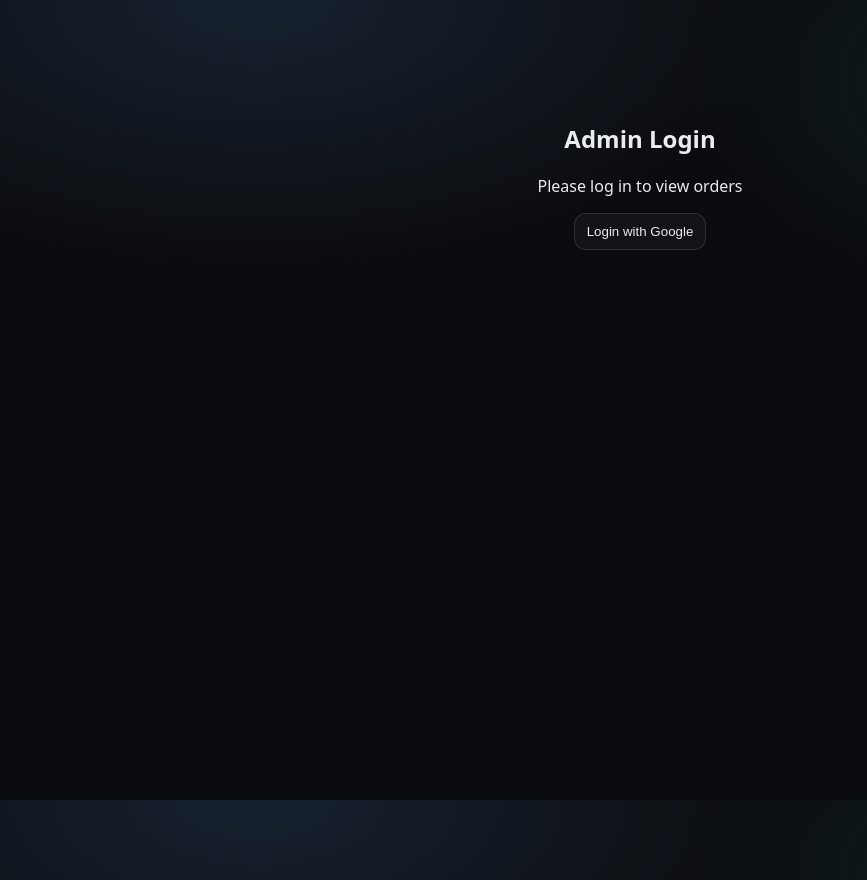
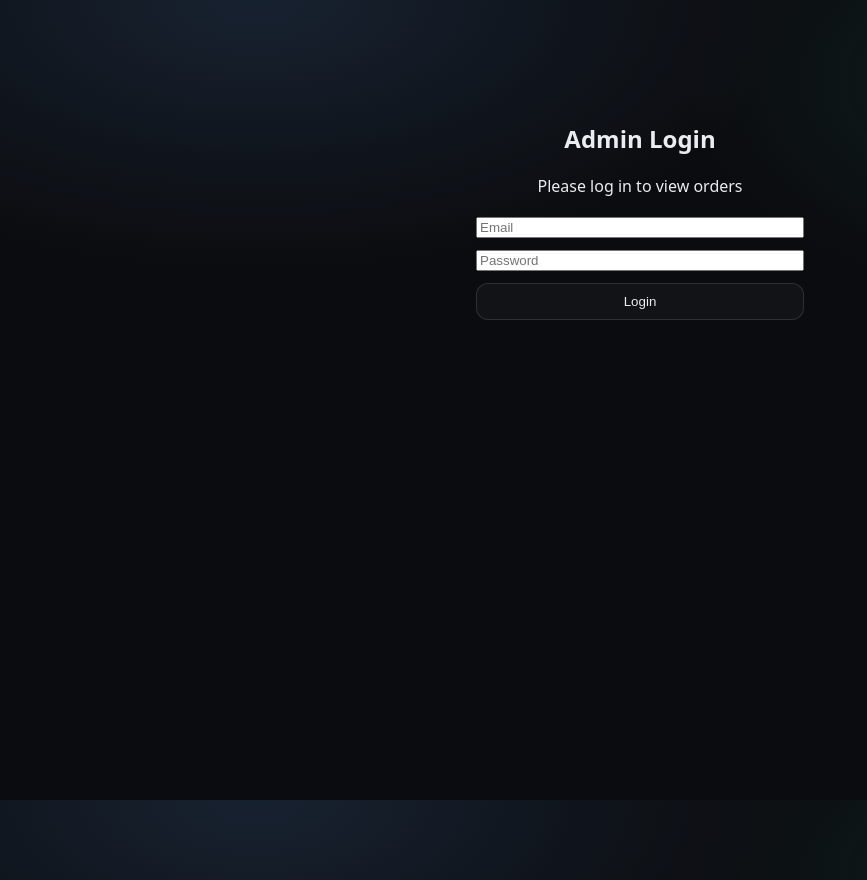
Before and after one commit to Saideep-123/Admin_Dashboard, a Next.js app: page / in a window 1280 px wide. Shown: the whole page, without its empty margins (0-867 px from the left). Built offline with nearby package versions, Linux system fonts and the light colour scheme.

Commit message:
Update page.js

```diff
--- a/app/page.js
+++ b/app/page.js
@@ -33,12 +33,14 @@ export default function Page() {
 
     const { data } = await supabase
       .from("orders")
-      .select(`
+      .select(
+        `
         id, status, total, created_at,
         addresses (
           full_name, phone
         )
-      `)
+      `
+      )
       .order("created_at", { ascending: false })
       .limit(MAX_ROWS);
 
@@ -70,7 +72,7 @@ export default function Page() {
     return () => supabase.removeChannel(ch);
   }, [session]);
 
-  /* ---------- PUSH SUBSCRIPTION (MOBILE) ---------- */
+  /* ---------- PUSH SUBSCRIPTION ---------- */
   const enablePushNotifications = async () => {
     if (!("serviceWorker" in navigator)) {
       alert("Service workers not supported");
@@ -102,26 +104,66 @@ export default function Page() {
     alert("✅ Notifications enabled on this device");
   };
 
+  /* ---------- LOGIN UI (EMAIL + PASSWORD) ---------- */
   if (!session) {
     return (
-    <main className="page" style={{ textAlign: "center", marginTop: 80 }}>
+      <main
+        className="page"
+        style={{
+          maxWidth: 360,
+          margin: "80px auto",
+          textAlign: "center",
+        }}
+      >
         <h2>Admin Login</h2>
         <p>Please log in to view orders</p>
 
-      <button
-        className="btn"
-        onClick={() => supabase.auth.signInWithOAuth({
-          provider: "google",
-          options: { redirectTo: window.location.origin }
-        })}
+        <form
+          onSubmit={async (e) => {
+            e.preventDefault();
+
+            const email = e.target.email.value;
+            const password = e.target.password.value;
+
+            const { error } = await supabase.auth.signInWithPassword({
+              email,
+              password,
+            });
+
+            if (error) {
+              alert(error.message);
+            }
+          }}
+          style={{
+            display: "flex",
+            flexDirection: "column",
+            gap: 12,
+            marginTop: 20,
+          }}
         >
-        Login with Google
+          <input
+            name="email"
+            type="email"
+            placeholder="Email"
+            required
+          />
+
+          <input
+            name="password"
+            type="password"
+            placeholder="Password"
+            required
+          />
+
+          <button className="btn" type="submit">
+            Login
           </button>
+        </form>
       </main>
     );
   }
 
-
+  /* ---------- DASHBOARD ---------- */
   return (
     <main className="page">
       {/* Header */}
```
Lines whose indentation alone changed are shown as unchanged.
